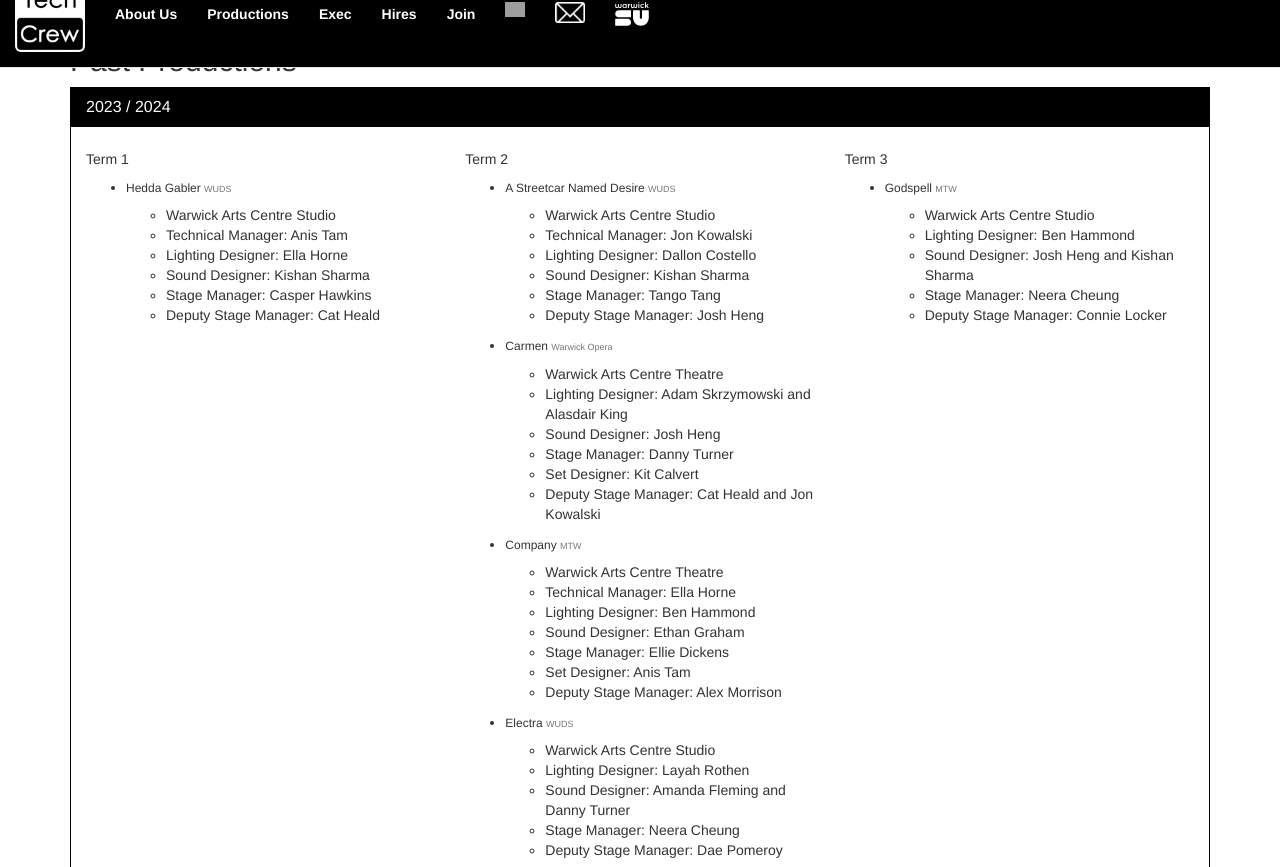
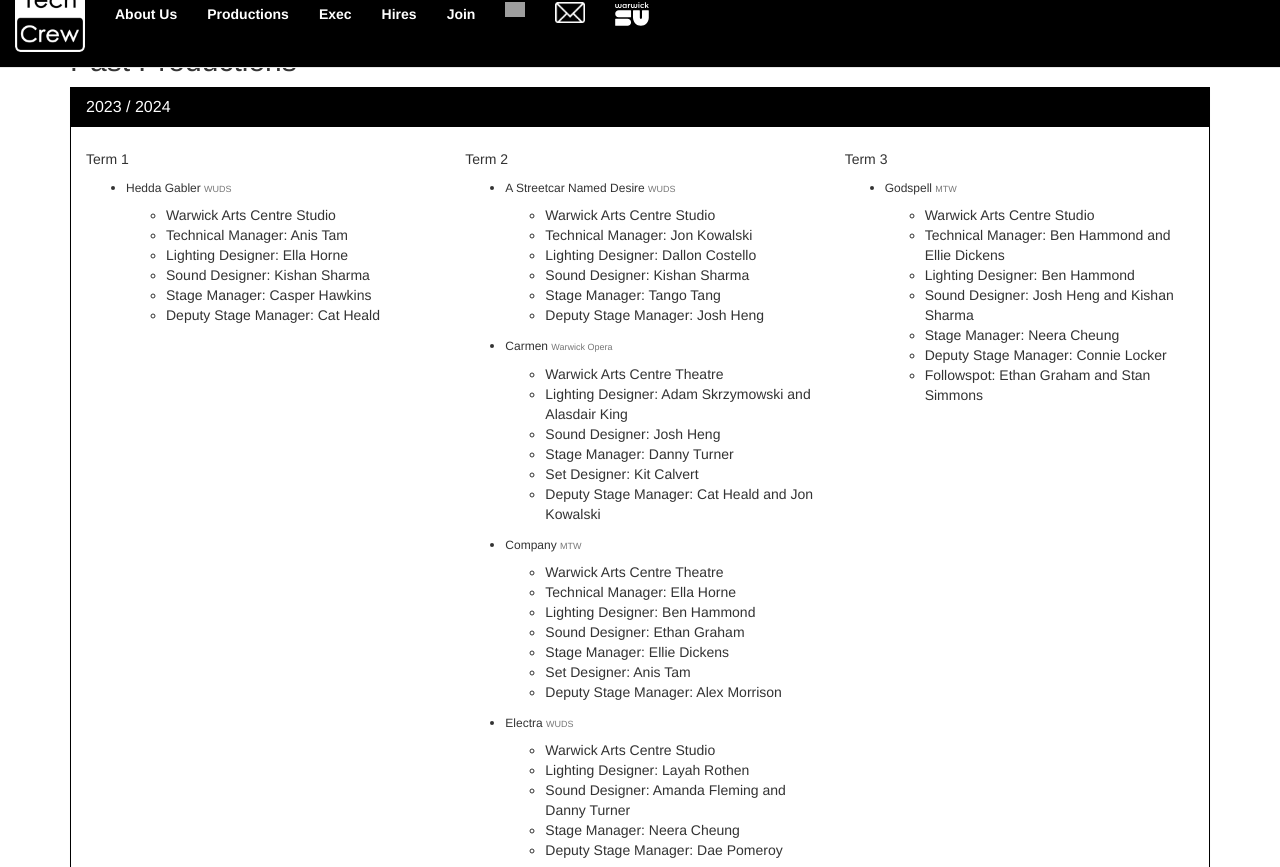
Before and after one commit to WarwickTechCrew/warwicktechcrew.github.io, a Jekyll site: the page built from index.html, in a window 1280 px wide and 900 px high, scrolled down 1424 px, cut to the strip 33-900 px from the top of the window. Built offline with Jekyll 4.4.1, drawn with Linux system fonts in a browser that asks for light colours; nearby versions of some CDN libraries; grey boxes are pictures that could not be loaded.

Commit message:
add godspell TM and followspot

```diff
--- a/_data/shows/2324.yaml
+++ b/_data/shows/2324.yaml
@@ -81,6 +81,8 @@ terms:
       society: MTW
       venue: Warwick Arts Centre Studio
       people:
+        - role: Technical Manager
+          name: Ben Hammond and Ellie Dickens
         - role: Lighting Designer
           name: Ben Hammond
         - role: Sound Designer
@@ -89,3 +91,5 @@ terms:
           name: Neera Cheung
         - role: Deputy Stage Manager
           name: Connie Locker
+        - role: Followspot
+          name: Ethan Graham and Stan Simmons
```
